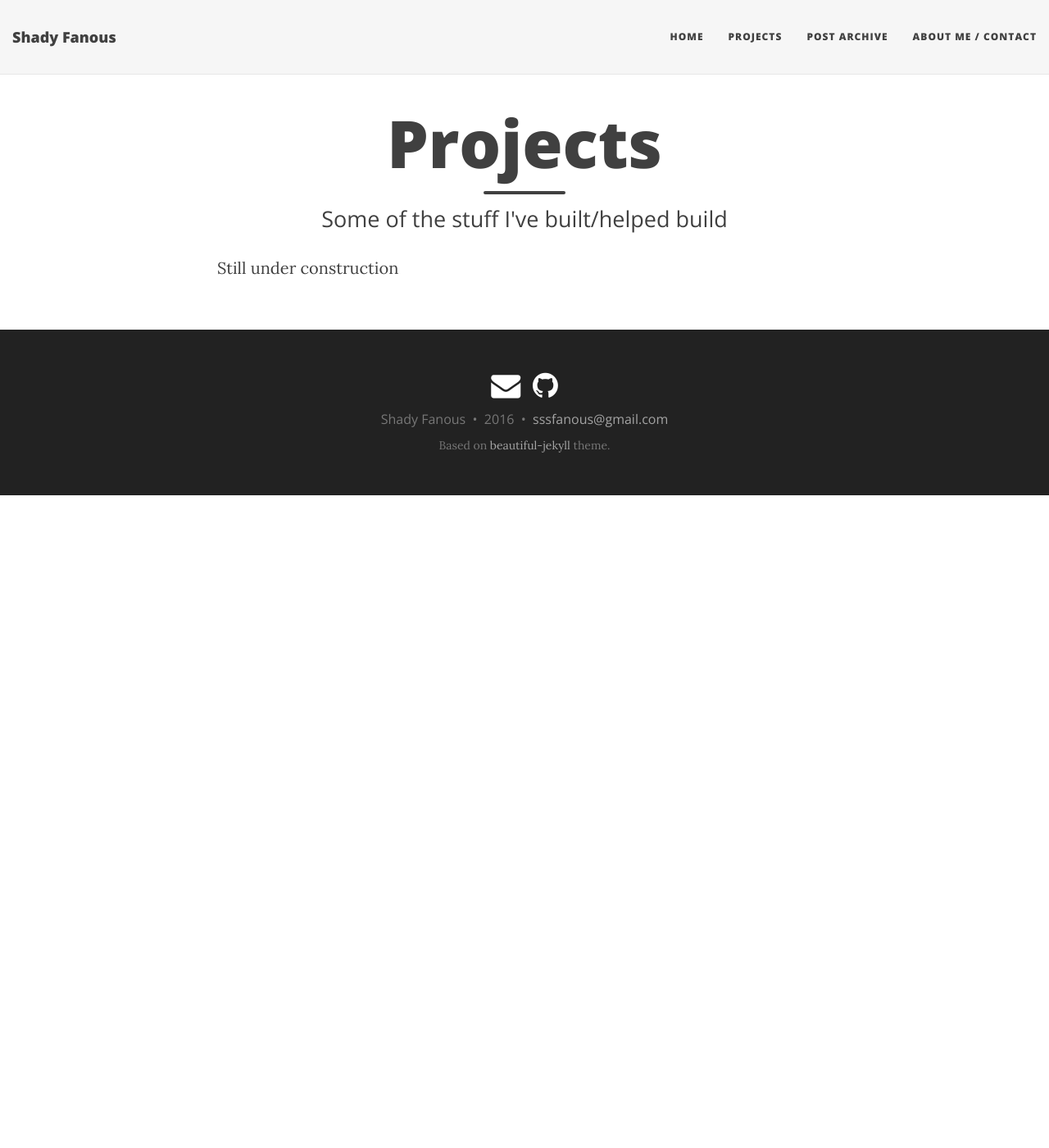
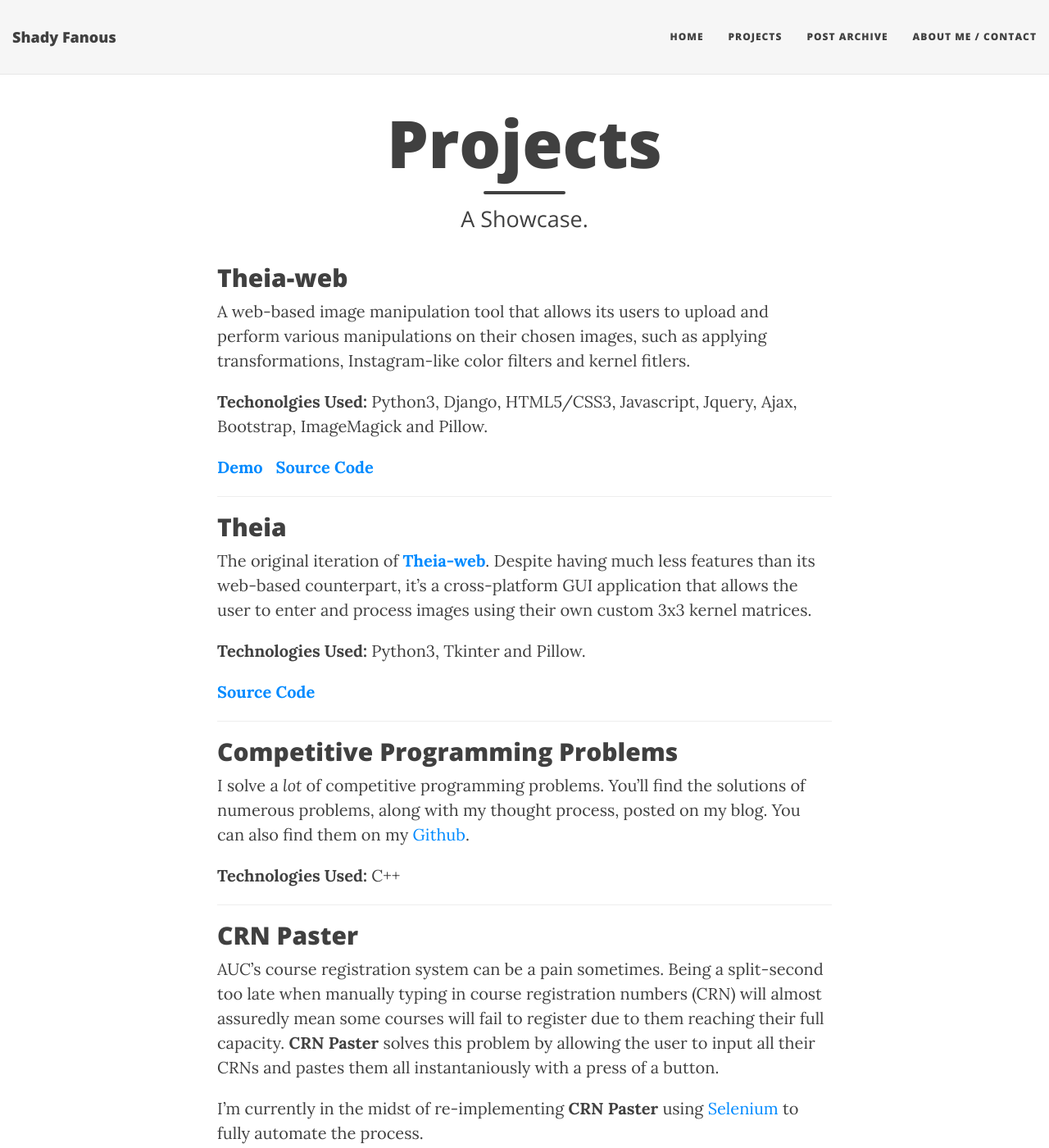
Before and after one commit to ShadyF/shadyf.github.io, a Jekyll site: the page built from projects.md, in a window 1280 px wide and 1400 px high. Shown: the whole window at 82% size. Built offline with Jekyll 4.4.1, drawn with Linux system fonts in a browser that asks for light colours; nearby versions of some CDN libraries; some of the changed text lies outside the part shown.

Commit message:
Added some projects to the projects page

```diff
--- a/projects.md
+++ b/projects.md
@@ -1,7 +1,56 @@
 ---
 layout: page
 title: Projects
-subtitle: Some of the stuff I've built/helped build
+subtitle: A Showcase.
 ---
 
-Still under construction
+## Theia-web
+A web-based image manipulation tool that allows its users to upload
+and perform various manipulations on their chosen images, such as applying
+transformations, Instagram-like color filters and kernel fitlers.
+
+**Techonolgies Used:** Python3, Django, HTML5/CSS3, Javascript, Jquery, Ajax,
+Bootstrap, ImageMagick and Pillow.
+
+[**Demo**](https://theia-web.herokuapp.com/editor) &nbsp;
+[**Source Code**](https://github.com/ShadyF/theia-web)
+
+<hr>
+
+## Theia
+
+The original iteration of [**Theia-web**](https://theia-web.herokuapp.com/editor).
+Despite having much less features than its web-based counterpart, it's a
+cross-platform GUI application that allows the user to enter and process
+images using their own custom 3x3 kernel matrices.
+
+**Technologies Used:** Python3, Tkinter and Pillow.
+
+[**Source Code**](https://github.com/ShadyF/Theia)
+
+<hr>
+
+## Competitive Programming Problems
+
+I solve a _lot_ of competitive programming problems. You'll find the solutions
+of numerous problems, along with my thought process, posted on my blog.
+You can also find them on my [Github](https://github.com/ShadyF/Competitive_Programming_Problems).
+
+**Technologies Used:** C++
+
+<hr>
+
+## CRN Paster
+
+AUC's course registration system can be a pain sometimes. Being a split-second
+too late when manually typing in course registration numbers (CRN) will almost assuredly
+mean some courses will fail to register due to them reaching their full capacity.
+**CRN Paster** solves this problem by allowing the user to input all their CRNs and pastes
+them all instantaniously with a press of a button.
+
+I'm currently in the midst of re-implementing **CRN Paster** using [Selenium](http://www.seleniumhq.org/)
+to fully automate the process.
+
+**Technologies Used:** Python2, Tkinter
+
+[**Source Code**](https://github.com/ShadyF/CRN_Paster)
```
